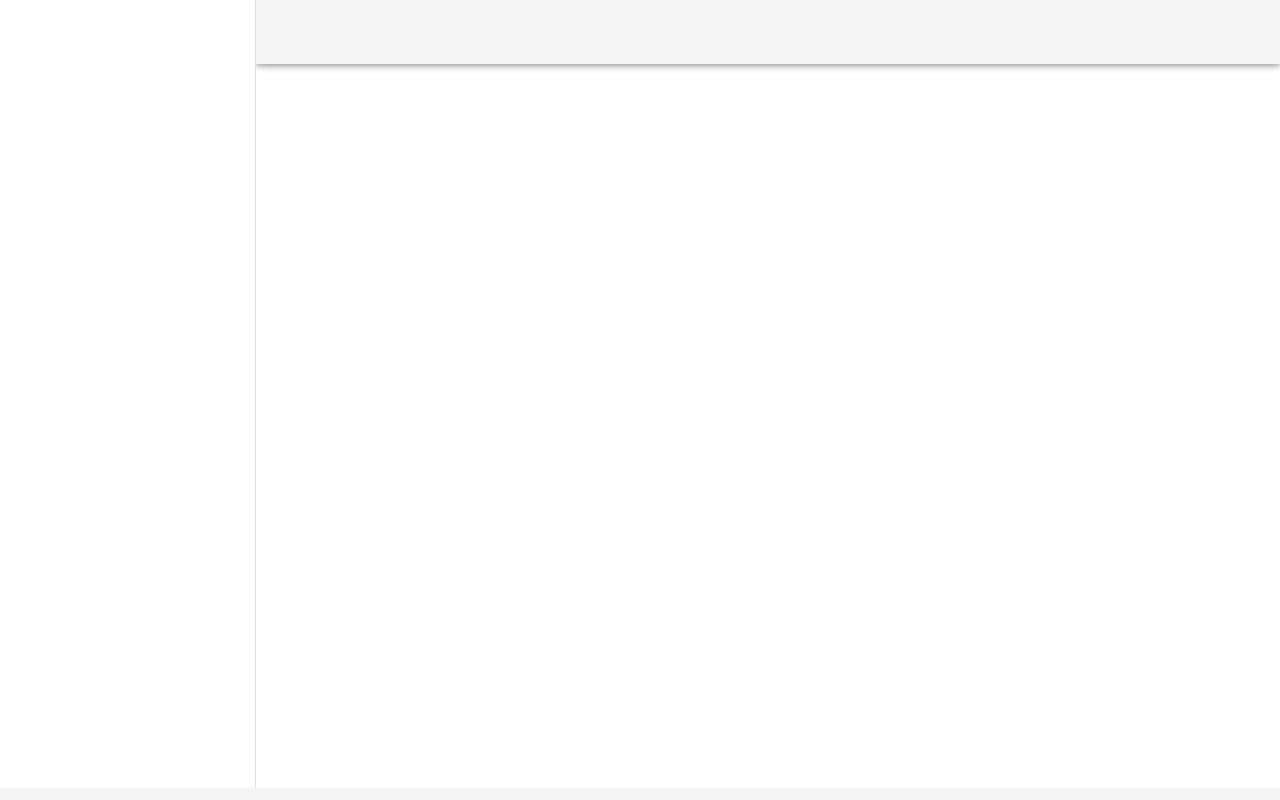
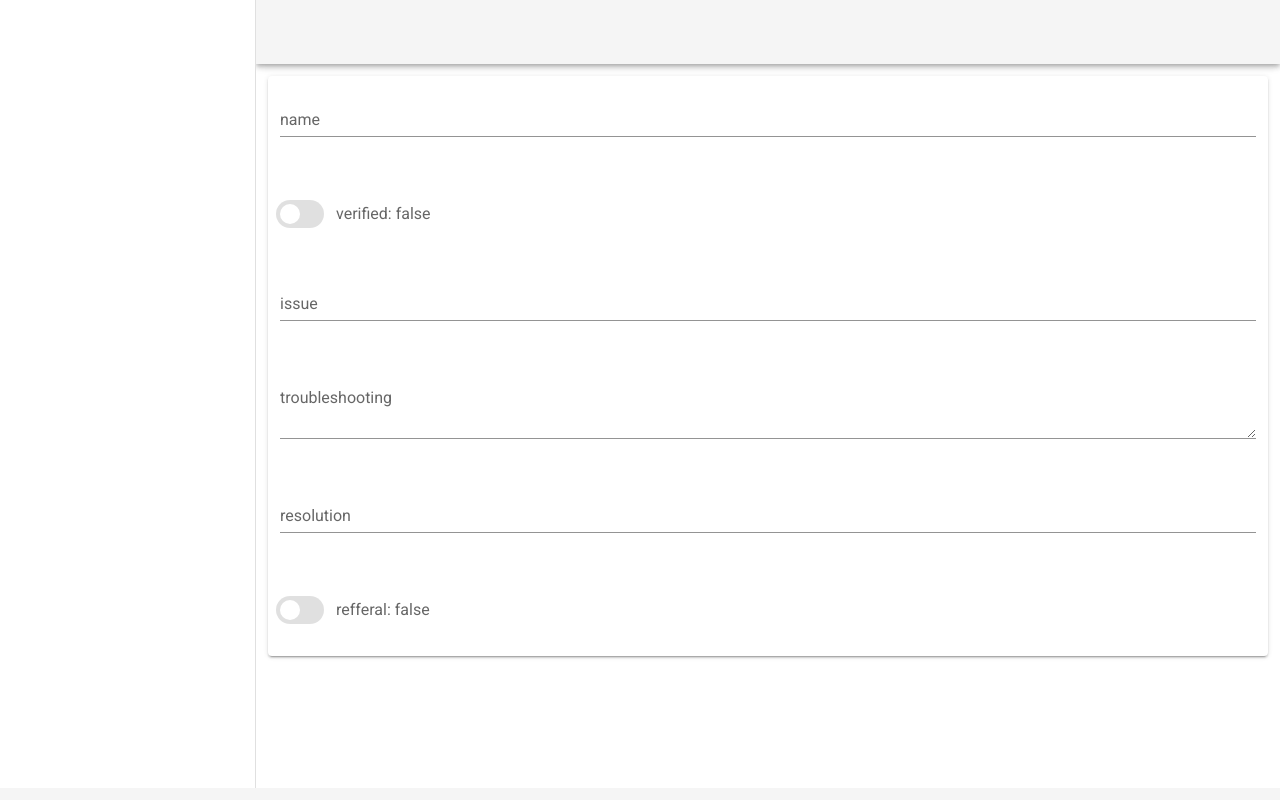
Before and after one commit to neb-dev/chat-wizard, a Vue app: page / in a window 1280 px wide. Built offline with nearby package versions, Linux system fonts and the light colour scheme.

Commit message:
created notepad input elements

```diff
--- a/src/App.vue
+++ b/src/App.vue
@@ -11,7 +11,9 @@
     <!-- Sizes your content based upon application components -->
     <v-main>
       <!-- Provides the application the proper gutter -->
-      <v-container fluid></v-container>
+      <v-container fluid>
+        <notepad />
+      </v-container>
     </v-main>
 
     <v-footer app>
@@ -21,9 +23,13 @@
 </template>
 
 <script>
+import Notepad from "./components/Notepad.vue";
+
 export default {
   name: "App",
-
+  components: {
+    Notepad
+  },
   data: () => ({
     //
   })
--- /dev/null
+++ b/src/components/Notepad.vue
@@ -0,0 +1,73 @@
+<template>
+  <v-card>
+    <v-form>
+      <v-container>
+        <v-row>
+          <v-col>
+            <v-text-field v-model="name" label="name" clearable></v-text-field>
+          </v-col>
+        </v-row>
+        <v-row>
+          <v-col>
+            <v-switch
+              v-model="verified"
+              inset
+              :label="`verified: ${verified.toString()}`"
+            ></v-switch>
+          </v-col>
+        </v-row>
+        <v-row>
+          <v-col>
+            <v-text-field
+              v-model="issue"
+              label="issue"
+              clearable
+            ></v-text-field>
+          </v-col>
+        </v-row>
+        <v-row>
+          <v-col>
+            <v-textarea
+              v-model="ts"
+              label="troubleshooting"
+              rows="2"
+            ></v-textarea>
+          </v-col>
+        </v-row>
+        <v-row>
+          <v-col>
+            <v-text-field
+              v-model="resolution"
+              label="resolution"
+              clearable
+            ></v-text-field>
+          </v-col>
+        </v-row>
+        <v-row>
+          <v-col>
+            <v-switch
+              v-model="referral"
+              inset
+              :label="`refferal: ${referral.toString()}`"
+            ></v-switch>
+          </v-col>
+        </v-row>
+      </v-container>
+    </v-form>
+  </v-card>
+</template>
+
+<script>
+export default {
+  data() {
+    return {
+      name: "",
+      verified: false,
+      issue: "",
+      ts: "",
+      resolution: "",
+      referral: false
+    };
+  }
+};
+</script>
```
